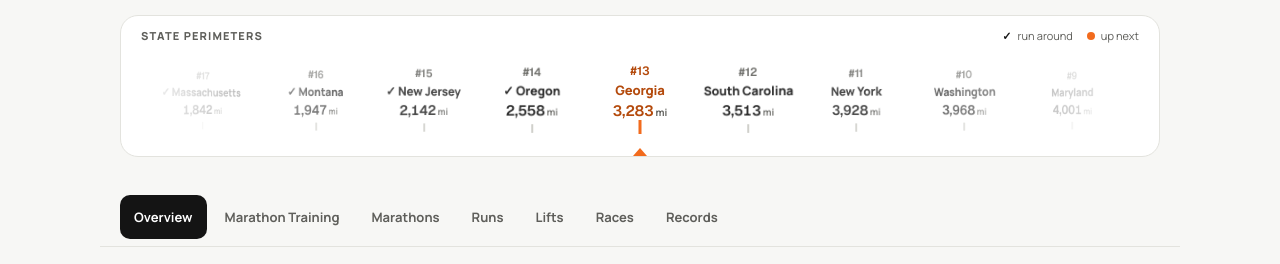
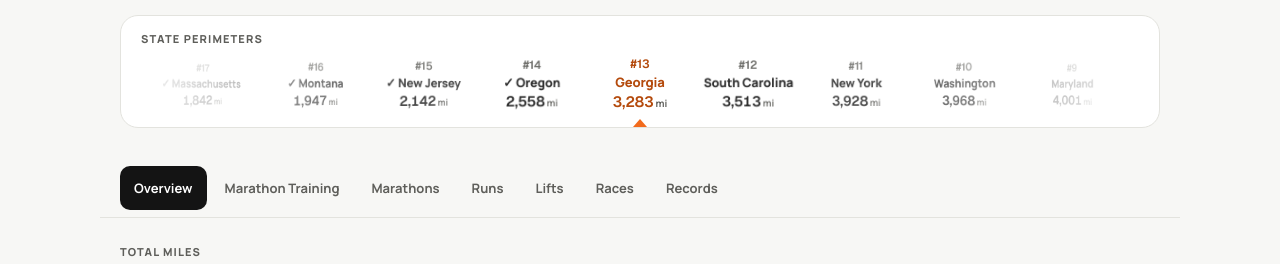
Before and after one commit to jacksonwatkins30/running-dashboard, a plain HTML site: page index.html in a window 1280 px wide. Shown: the part 521-785 px from the top of the page. Drawn offline with nearby package versions, Linux system fonts and the light colour scheme.

Commit message:
State dial: drop tick marks and legend, shorter box
Co-Authored-By: Claude Opus 5.5 <noreply@anthropic.com>
Claude-Session: https://claude.ai/code/session_01XJHufTvMGt3DWe3RVGvuPx

```diff
--- a/index.html
+++ b/index.html
@@ -266,24 +266,19 @@ body{background:var(--ground);background-image:none;font-family:'Manrope',system
 .hero-copy{flex:1 1 460px;min-width:0;display:flex;flex-direction:column;gap:18px}
 .eyebrow{align-self:flex-start;font-size:11.5px;font-weight:800;letter-spacing:.12em;text-transform:uppercase;color:var(--accent-text);background:var(--accent-soft);padding:6px 10px;border-radius:6px}
 .hero h1{font-family:'Manrope',sans-serif;font-weight:800;font-size:clamp(38px,5.4vw,64px);line-height:1.02;letter-spacing:-.035em;color:var(--ink);text-align:left;margin:0}
-.dial-wrap{position:relative;margin-top:18px;background:var(--card);border:1px solid var(--line);border-radius:18px;padding:12px 0 14px}
-.dial-head{display:flex;justify-content:space-between;align-items:center;padding:0 20px 6px;gap:10px;flex-wrap:wrap}
-.dial-key{font-size:11px;color:var(--muted);display:flex;align-items:center;gap:6px}
-.dial-key i{display:inline-block;width:8px;height:8px;border-radius:50%}
-.dial-key .k-check{color:#141414;font-weight:800}.dial-key .k-next{background:var(--accent);margin-left:8px}
+.dial-wrap{position:relative;margin-top:18px;background:var(--card);border:1px solid var(--line);border-radius:18px;padding:10px 0 8px}
+.dial-head{padding:0 20px 2px}
 .dial{overflow-x:auto;overflow-y:hidden;scrollbar-width:none;-webkit-overflow-scrolling:touch;
   -webkit-mask-image:linear-gradient(90deg,transparent 0,#000 22%,#000 78%,transparent 100%);mask-image:linear-gradient(90deg,transparent 0,#000 22%,#000 78%,transparent 100%)}
 .dial::-webkit-scrollbar{display:none}
-.dial-track{display:flex;width:max-content;padding:6px 50%}
-.dial-item{flex:0 0 108px;display:flex;flex-direction:column;align-items:center;gap:2px;padding:8px 4px 16px;position:relative;transform-origin:50% 60%;will-change:transform,opacity}
-.dial-item::after{content:"";position:absolute;bottom:2px;left:50%;width:1.5px;height:9px;background:#C9C9C3;transform:translateX(-50%)}
+.dial-track{display:flex;width:max-content;padding:2px 50%}
+.dial-item{flex:0 0 108px;display:flex;flex-direction:column;align-items:center;gap:1px;padding:4px 4px 6px;position:relative;transform-origin:50% 60%;will-change:transform,opacity}
 .dial-item .d-rank{font-family:'Geist',sans-serif;font-weight:600;font-size:12px;color:var(--muted)}
 .dial-item .d-name{font-size:13px;font-weight:800;color:var(--ink);white-space:nowrap;letter-spacing:-.01em}
 .dial-item .d-mi{font-family:'Geist',sans-serif;font-weight:600;font-size:15px;color:var(--ink);font-variant-numeric:tabular-nums}
 .dial-item .d-mi small{font-family:'Manrope',sans-serif;font-size:10px;color:var(--muted);font-weight:700;margin-left:2px}
 .dial-item.passed .d-name::before{content:"\2713\00a0";color:#141414}
 .dial-item.next .d-rank,.dial-item.next .d-name,.dial-item.next .d-mi{color:var(--accent-text)}
-.dial-item.next::after{background:var(--accent);height:14px;width:3px}
 .dial-notch{position:absolute;left:50%;bottom:0;transform:translateX(-50%);width:0;height:0;border-left:7px solid transparent;border-right:7px solid transparent;border-bottom:8px solid var(--accent)}
 @media(max-width:600px){.dial-item{flex-basis:96px}}
 .map-card{position:relative;flex:1;background:var(--card);border:1px solid var(--line);border-radius:18px;padding:10px;min-height:300px;display:flex;align-items:center;justify-content:center}
@@ -464,7 +459,7 @@ body{background:var(--ground);background-image:none;font-family:'Manrope',system
       </div>
     </div>
     <div class="dial-wrap" aria-label="State perimeters ranked, longest first">
-      <div class="dial-head"><span class="side-label">State perimeters</span><span class="dial-key"><b class="k-check">&#10003;</b>run around <i class="k-next"></i>up next</span></div>
+      <div class="dial-head"><span class="side-label">State perimeters</span></div>
       <div class="dial" id="stateDial"><div class="dial-track" id="dialTrack"></div></div>
       <div class="dial-notch" aria-hidden="true"></div>
     </div>
```
Also changed, not shown: 1 other file.
